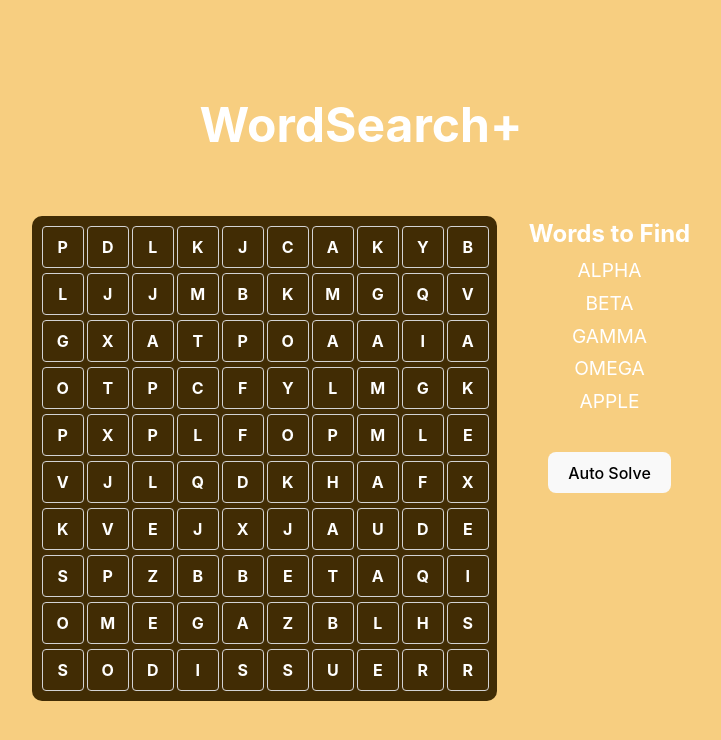
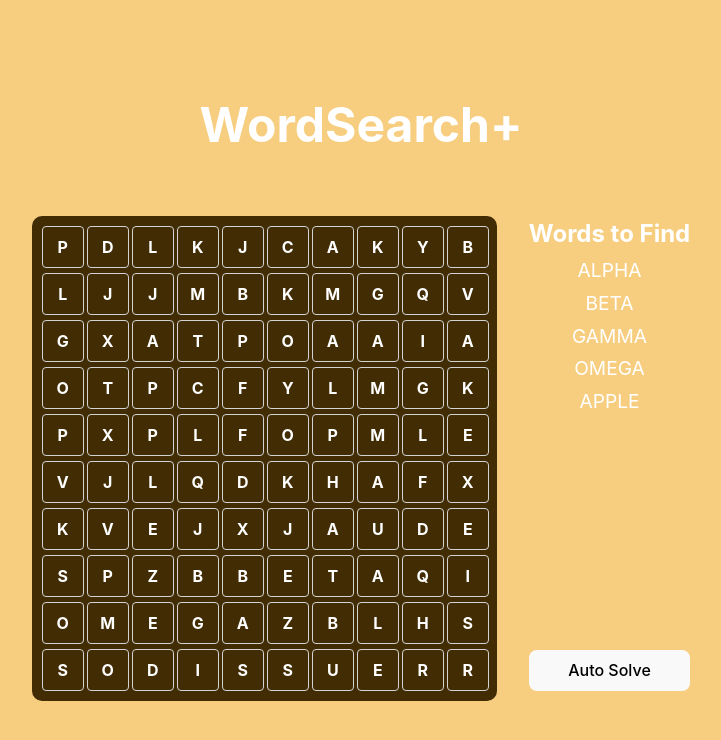
Before and after one commit to NatsumeRyuhane/WordSearchPlus, a React (Vite) app: page / in a window 1280 px wide. Shown: the top 740 px of the page, without its empty margins (279-1000 px from the left). Built offline with nearby package versions, Linux system fonts and the light colour scheme.

Commit message:
UI adjustment

```diff
--- a/src/App.scss
+++ b/src/App.scss
@@ -16,7 +16,7 @@
 .game-container {
   display: flex;
   flex-direction: row;
-  align-items: start;
+  justify-content: stretch;
   gap: 2rem;
   padding: 2rem;
   height: 100%;
@@ -25,6 +25,4 @@
 .aux-container {
     display: flex;
     flex-direction: column;
-    height: 100%;
-    flex-grow: 1;
 }
--- a/src/components/GameControlsComponent.css
+++ b/src/components/GameControlsComponent.css
@@ -1,5 +1,11 @@
 .game-controls {
-    margin-top: 2rem;
+    flex-direction: column;
+    margin-top: auto;
     display: flex;
     justify-content: center;
+    padding-bottom: 10px;
 }
+
+.game-controls button {
+    width: 100%;
+}
```
